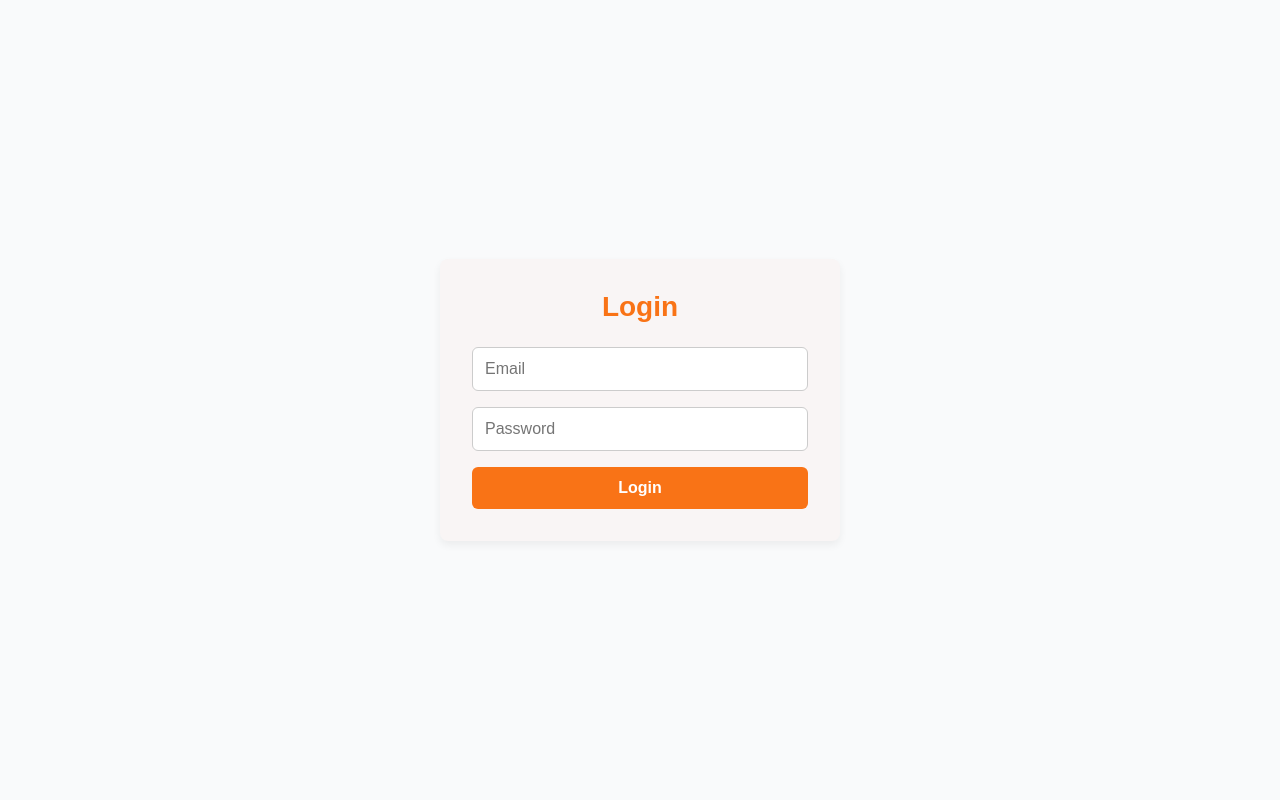
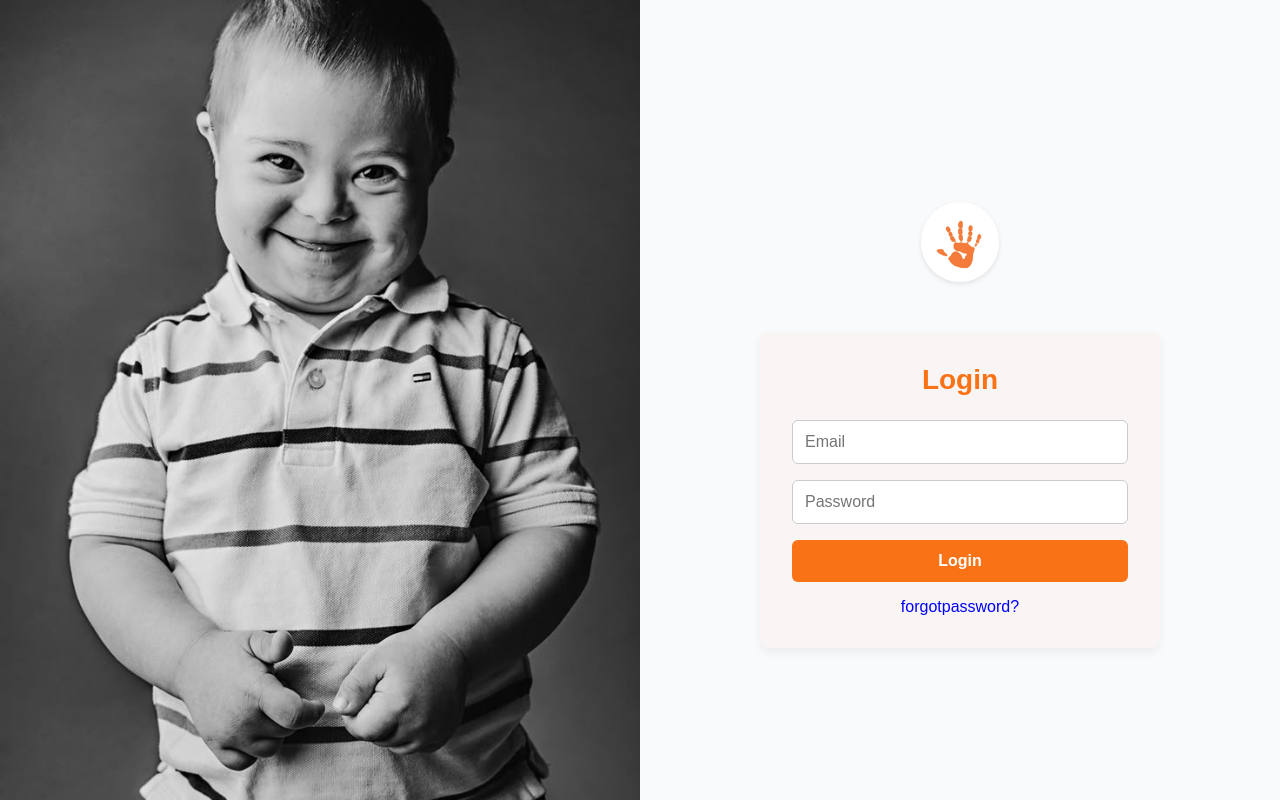
Before and after one commit to grandtheftalvin/hands2heart-platform, a React (Create React App) app in the folder my-app/: page /login in a window 1280 px wide. Built offline with nearby package versions, Linux system fonts and the light colour scheme.

Commit message:
First Log in page attempt

```diff
--- a/my-app/src/pages/Landing.js
+++ b/my-app/src/pages/Landing.js
@@ -1,7 +1,7 @@
 import Navbar from '../components/Navbar';
 import Footer from '../components/Footer';
 import './Landing.css'; // <-- Import the CSS
-import givingHand from '../pages/orange-hand.jpg'; // Adjust the path as necessary
+ import givingHand from '../pages/orange-hand.jpg';// Adjust the path as necessary
 
 function Landing() {
   return (
--- a/my-app/src/pages/Login.css
+++ b/my-app/src/pages/Login.css
@@ -1,6 +1,8 @@
 /* Login.css */
 .login-page {
-  min-height: 100vh;
+  /*min-height: 100vh; */
+  height: 100vh;
+  width: 100vw;
   background-color: #f9fafb; /* light gray */
   display: flex;
   justify-content: center;
@@ -8,7 +10,47 @@
   font-family: "Segoe UI", sans-serif;
 }
 
+.login-image {
+  width: 50vw;
+  flex: 1;
+  height: 100vh;
+  display: block;
+
+}
+
+.login-image img {
+  width: 100%;
+  height: 100%;
+  object-fit: cover;
+  display: block;
+}
+
+.logo-section {
+  display: flex;
+  justify-content: center;
+  align-items: center;
+  margin-bottom: 0.03rem;
+}
+
+.giving-hand-logo {
+  width: auto;
+  height: 80px;
+  object-fit: contain;
+}
+
+.login-form-container {
+  width: 50vw;
+  height: 100vh;
+  display: flex;
+  flex-direction: column;
+  justify-content: center;
+  align-items:center
+}
+
 .login-form {
+  /*flex: 1; */
+  flex-direction: column;
+  display: flex;
   background-color: rgb(249, 245, 245);
   padding: 2rem;
   border-radius: 0.5rem;
@@ -50,3 +92,16 @@
 .login-form button:hover {
   background-color: #f97316; /* green-700 */
 }
+
+.forgotpassword {
+  display: block;
+  margin-top: 1rem;
+  text-align: center;
+  color: blue;
+  text-decoration: none;
+  font-size: 1rem;
+}
+
+.forgotpassword:hover {
+  text-decoration: underline;
+}
--- a/my-app/src/pages/Login.js
+++ b/my-app/src/pages/Login.js
@@ -4,6 +4,9 @@ import { useNavigate } from 'react-router-dom';
 import { toast, ToastContainer } from 'react-toastify';
 import 'react-toastify/dist/ReactToastify.css';
 import './Login.css'; // Import your CSS
+import Loginimage from '../pages/Login-image.jpeg';
+import givingHand from '../pages/orange-hand.jpg';
+
 
 function Login() {
   const [formData, setFormData] = useState({ email: '', password: '' });
@@ -42,6 +45,14 @@ function Login() {
   return (
     <div className="login-page">
       <ToastContainer />
+       <div className="login-image">
+      <img src={Loginimage} alt="Log in image" className="log-in-image"/>
+      </div>
+
+      <div className="login-form-container">
+      <div className="logo-section">
+        <img src={givingHand} alt="Giving hand logo" className="giving-hand-logo" />
+      </div>
       <form onSubmit={handleSubmit} className="login-form">
         <h2>Login</h2>
         <input
@@ -61,7 +72,11 @@ function Login() {
           required
         />
         <button type="submit">Login</button>
+        <a href= "/forgotpassword" className="forgotpassword">
+        forgotpassword?
+        </a>
       </form>
+    </div>
     </div>
   );
 }
```
Also changed, not shown: my-app/src/pages/Login-image.jpeg (added), my-app/src/pages/orange-hand.webp (deleted).
